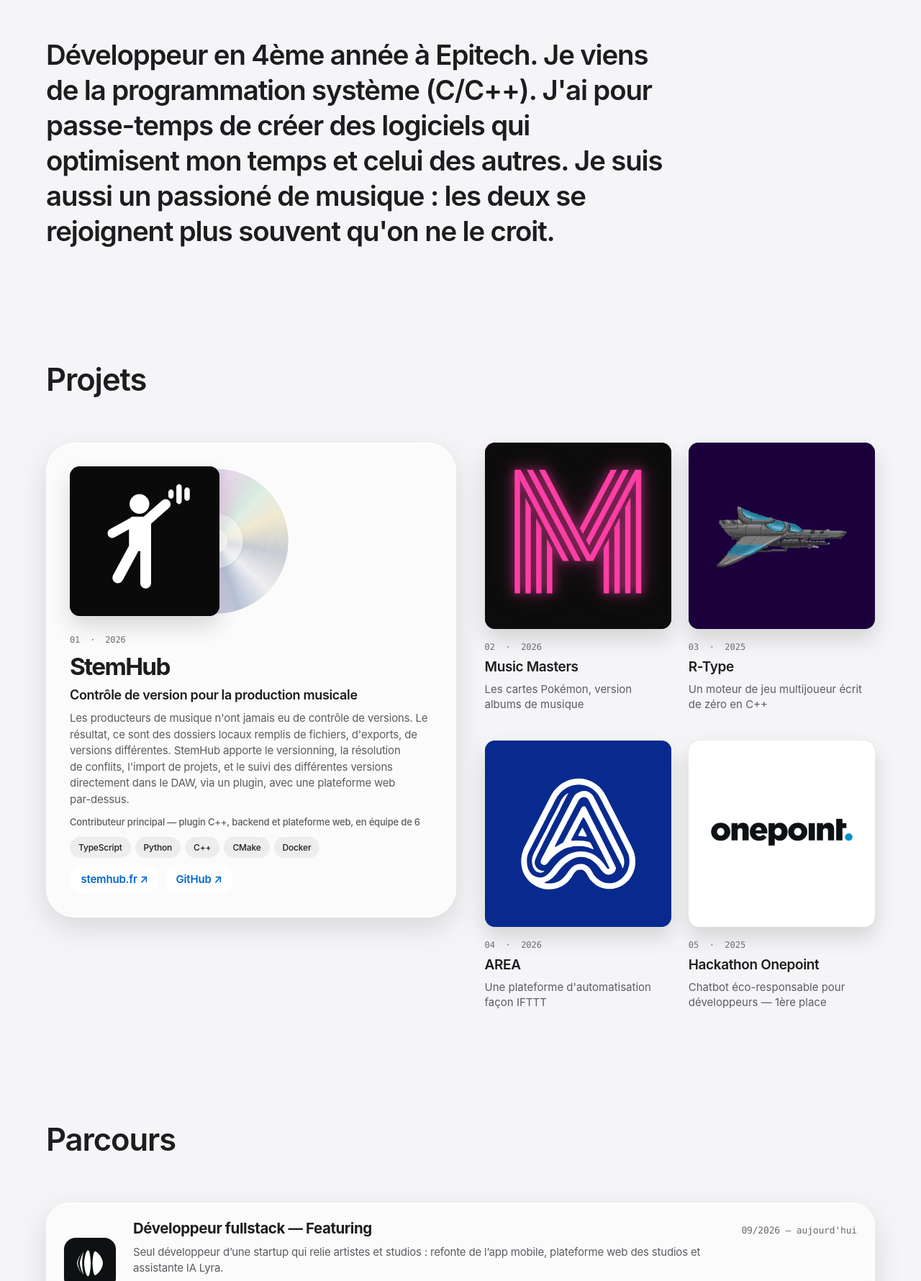
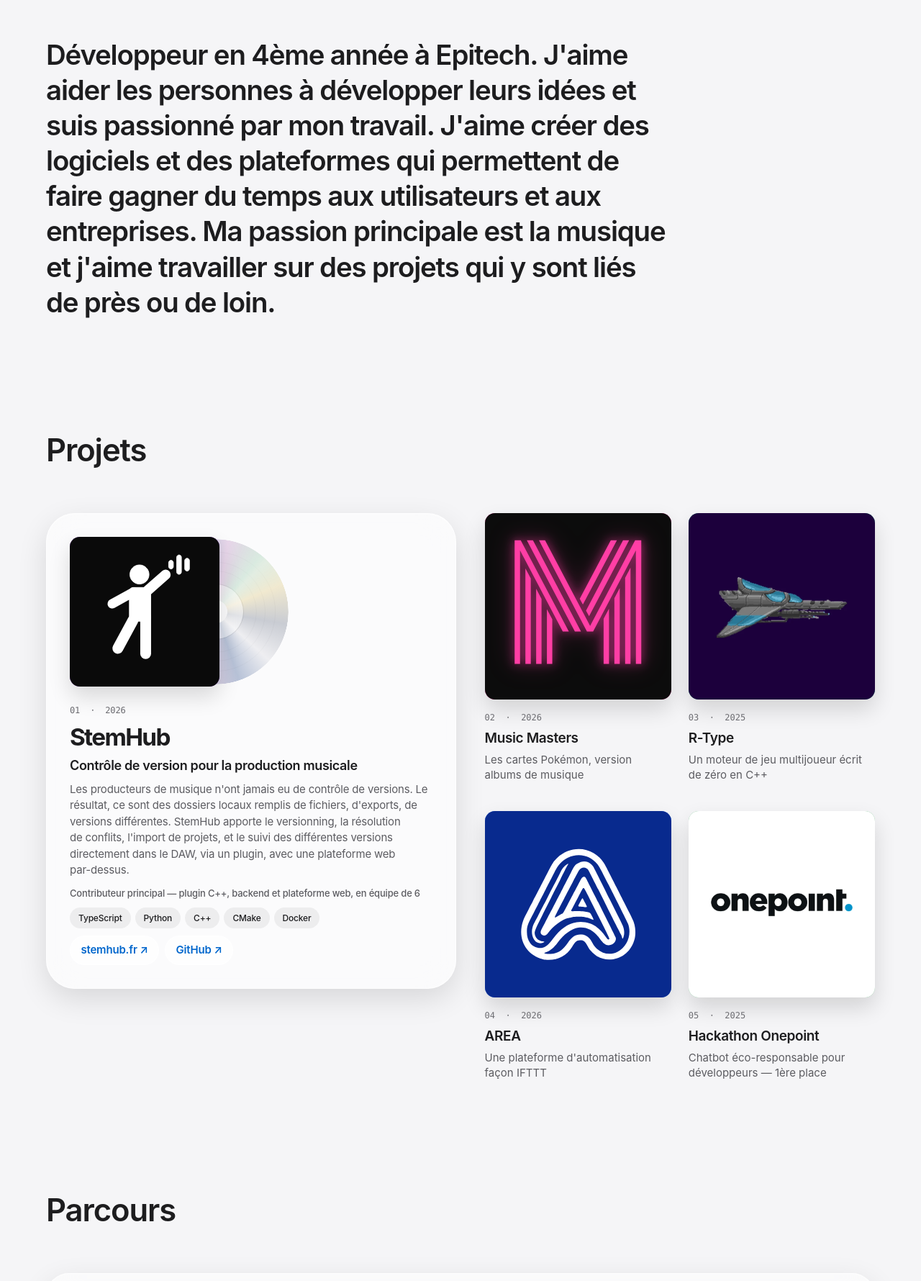
Before and after one commit to aernw/aernw.github.io, a React (Vite) app: page / in a window 1280 px wide. Shown: the part 1020-2800 px from the top of the page at 72% size. Built offline with nearby package versions, Linux system fonts and the light colour scheme.

Commit message:
chore: content update

```diff
--- a/src/content/artistic.ts
+++ b/src/content/artistic.ts
@@ -1,22 +1,7 @@
-/**
- * Contenu du côté Perso (artistique).
- *
- * ⚠️ Ce fichier contient des emplacements à remplir par Erwan. Rien n'y est inventé :
- * les champs vides sont vides, et les sections concernées ne s'affichent pas tant
- * qu'ils le sont. Voir les TODO ci-dessous.
- */
-
-/**
- * Le texte qui relie les deux côtés. C'est la section la plus personnelle du site
- * et celle que les gens retiennent.
- *
- * TODO Erwan : réécris ce texte avec tes mots. Le brouillon ci-dessous n'est là que
- * pour tenir la mise en page — il dit une banalité, pas ce que tu penses vraiment.
- */
 export const aboutDraft = {
   isDraft: true,
   body: [
-    'Je fais de la musique et j’écris du code, et j’ai toujours eu du mal à séparer les deux.',
-    'Les deux demandent la même chose : une forme claire, une contrainte acceptée, et le bon moment pour laisser le travail respirer.',
+    'Un parcours c\'est bien mais une personnalité marquante c\'est mieux.',
+    'Je ne suis pas un simple développeur, j\'adore partager aux gens ce que j\'aime, et voici justement un endroit où je peux le faire.',
   ],
 } as const
--- a/src/content/concerts.ts
+++ b/src/content/concerts.ts
@@ -28,7 +28,7 @@
     id: 'arch-club-2026',
     title: 'Arch Club',
     venue: 'Élysée Montmartre · Paris',
-    kind: 'Concert',
+    kind: 'Soirée',
     date: '2026-10-10',
     image: '/covers/concerts/arch-club.webp',
   },
--- a/src/content/profile.ts
+++ b/src/content/profile.ts
@@ -7,9 +7,9 @@
   email: 'erwan.seytor@epitech.eu',
   availability: 'Heureux de participer à de nouveaux projets !',
   summary:
-    "Développeur en 4ème année à Epitech. Je viens de la programmation système (C/C++)." +
-    " J'ai pour passe-temps de créer des logiciels qui optimisent mon temps et celui des autres. Je suis aussi un passioné de musique : " +
-    "les deux se rejoignent plus souvent qu'on ne le croit.",
+    "Développeur en 4ème année à Epitech. J'aime aider les personnes à développer leurs idées et suis passionné par mon travail." +
+    " J'aime créer des logiciels et des plateformes qui permettent de faire gagner du temps aux utilisateurs et aux entreprises." +
+    " Ma passion principale est la musique et j'aime travailler sur des projets qui y sont liés de près ou de loin.",
   links: [
     { label: 'GitHub', href: 'https://github.com/aernw' },
     { label: 'LinkedIn', href: 'https://linkedin.com/in/erwan-seytor' },
@@ -22,19 +22,18 @@
     id: 'featuring',
     role: 'Développeur fullstack',
     company: 'Featuring',
-    // La marque blanche sur Night de la charte, comme l'icône de l'app.
     logo: 'experiences/featuring-logo.svg',
     logoBackground: '#0D1112',
     location: 'Paris',
     period: "09/2026 — aujourd'hui",
-    brief: 'Seul développeur d’une startup qui relie artistes et studios : refonte de l’app mobile, plateforme web des studios et assistante IA Lyra.',
+    brief: 'Développeur d’une plateforme web et mobile qui vise à relier artistes et studios.',
     summary:
-      "Seul développeur d'une startup qui met en relation artistes et studios d'enregistrement. " +
-      "Reprise de l'application mobile et de l'API livrées par une agence, refonte complète de l'application, " +
-      'puis conception de la plateforme web des studios et de son assistante IA, Lyra.',
+      "Design et déploiement de l’application mobile (iOS et Android)." +
+      " Développement de l'API REST et de la base de données." +
+      " Puis conception de la plateforme web des studios et de son assistant IA, Lyra.",
     highlights: [
-      "Refonte de toute l'interface de l'application iOS et Android : nouveau design system, parcours artiste et studio séparés, mode sombre, builds TestFlight",
-      "Lyra, assistante IA de réservation : un agent Mistral à outils qui comprend la demande d'un artiste, cherche dans le vrai catalogue, lit les plannings et prépare la réservation, sans jamais inventer de studio ni de prix",
+      "Refonte de toute l'interface de l'application iOS et Android : nouveau design system, parcours artiste et studio repensés, architecture React Native + expo, déploiement sur App Store et Play Store",
+      "Lyra, assistants IA de réservation : un agent Mistral à outils qui comprend la demande d'un artiste, cherche dans le catalogue des studios, lit les plannings et prépare la réservation.",
       'Plateforme web conçue sur Figma puis développée : espace studio (planning, réservations, équipe, finances) et réservation côté artiste, en ligne sur featuring.pro',
       'Réservation et paiement de bout en bout avec Stripe : validation par le studio, Apple Pay et Google Pay, remboursements, reversements Stripe Connect',
       "Correctifs d'un audit de sécurité de l'API : aucune donnée sensible renvoyée, validation de chaque requête, CORS restreint, webhooks Stripe traités une seule fois",
@@ -49,13 +48,13 @@
     logo: 'experiences/travelme-logo.webp',
     location: 'Paris',
     period: '09/2025 — 07/2026',
-    brief: 'Migration d’une infrastructure éclatée (AWS, Vercel, Firebase, OVH) vers une architecture unifiée sur AWS.',
+    brief: 'Migration d’une infrastructure fragmentée entre plusieurs fournisseurs vers une architecture unifiée sur AWS.',
     summary:
-      "Conception et pilotage de la migration d'une infrastructure fragmentée " +
+      "Conception et pilotage de la migration de l'infrastructure" +
       '(AWS + Vercel + Firebase + OVH) vers une architecture unifiée sur AWS avec un backend centralisé.',
     highlights: [
-      "Refonte complète de l'intranet : UI modernisée, intégrations HubSpot et Tiime avec Make",
-      'Conception BDD et API REST (Django + MySQL) partagée sur 3 plateformes, en remplacement de Firebase NoSQL',
+      "Refonte complète de l'intranet de l'entreprise : UI modernisée, automatisation de l'intégration HubSpot et Tiime avec Make",
+      'Conception BDD et API REST (Django + MySQL) partagée sur 3 plateformes, en remplacement de Firebase',
       'Améliorations UI/UX, déploiements AWS, migration Firebase, applications iOS et Android',
     ],
     stack: ['React', 'Next.js', 'Django', 'AWS', 'PostgreSQL', 'Firebase', 'OVH', 'GitHub Actions', 'Make'],
@@ -64,16 +63,16 @@
     id: 'dilt',
     role: 'Chef de projet IA',
     company: 'DILT — Préfecture de Police',
-    // DILT n'a pas de logo propre : c'est l'emblème « PP » de la Préfecture de Police.
     logo: 'experiences/dilt-logo.webp',
     location: 'Paris',
     period: '07/2024 — 12/2024',
-    brief: 'Cadrage et pilotage d’un projet IA au sein du département innovation.',
+    brief: 'Cadrage et pilotage d’un PoC d’IA au sein du département innovation.',
     summary:
       "Cadrage et pilotage d'un projet IA au sein du département innovation : " +
-      'définition du périmètre et des livrables.',
+      "définition du périmètre et des livrables." + "Utilisation de Ollama pour créer un agent IA capable de répondre aux questions des agents et du personnel sur les procédures internes.",
     highlights: [
       'Cadrage projet : étude de faisabilité, budget, matrice de risques',
+      'Création d’un agent IA capable de répondre aux questions des agents et du personnel sur les procédures internes',
       "Animation de sessions de sensibilisation à l'IA pour les agents et le personnel",
     ],
   },
@@ -90,7 +89,6 @@
   {
     id: 'efrei',
     school: 'Efrei Paris',
-    // Le dôme du Panthéon seul : le logotype complet est trop large pour la tuile.
     logo: 'education/efrei-logo.webp',
     detail: 'Classe préparatoire, section internationale (cours en anglais)',
     period: '2022 — 2023',
--- a/src/faces/SideB.tsx
+++ b/src/faces/SideB.tsx
@@ -31,7 +31,7 @@
         </div>
       </Section>
 
-      <Section id="appris" title="Ce que j'ai appris" width="full">
+      <Section id="appris" title="Ce que j'ai appris en tant que développeur" width="full">
         <ol className="lessons">
           {lessons.map((lesson, index) => (
             <li key={lesson.id} className="lesson glass">
@@ -60,14 +60,14 @@
 
       <Section
         id="top"
-        title="Mon top de tous les temps"
+        title="Les albums et artistes qui m'ont marqués"
         lead="Cliquez sur un disque pour le sortir de l'étagère."
         width="full"
       >
         <TopShelf albums={topAlbums} artists={topArtists} />
       </Section>
 
-      <Section id="concerts" title="Concerts" lead="Les concerts et festivals que j'ai vus." width="full">
+      <Section id="concerts" title="Concerts" lead="Les concerts et festivals auxquels j'ai participé." width="full">
         <Concerts items={concerts} />
       </Section>
     </>
```
Also changed, not shown: src/content/music.ts (+0 -29 lines), src/content/personal.ts (+8 -15 lines), src/content/projects.ts (+0 -8 lines), src/content/types.ts (+1 -16 lines).
